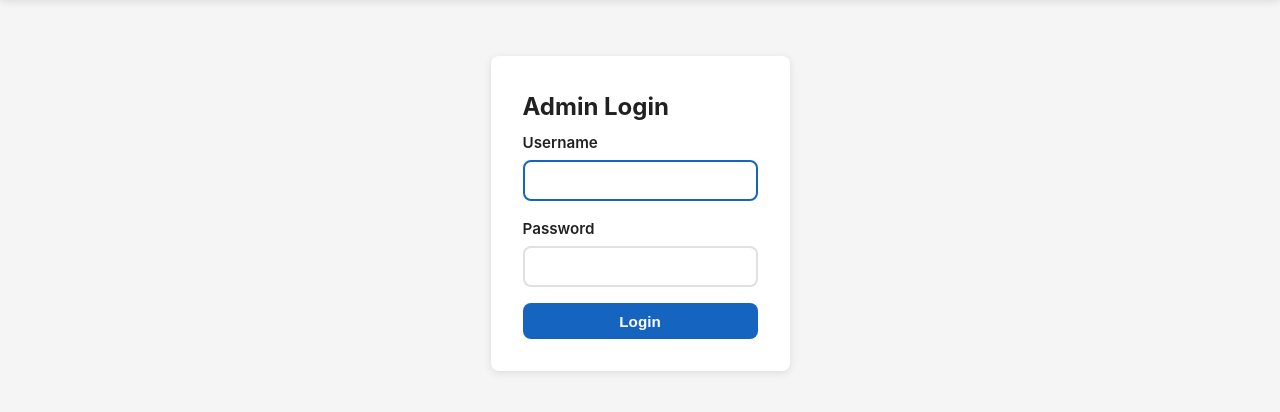
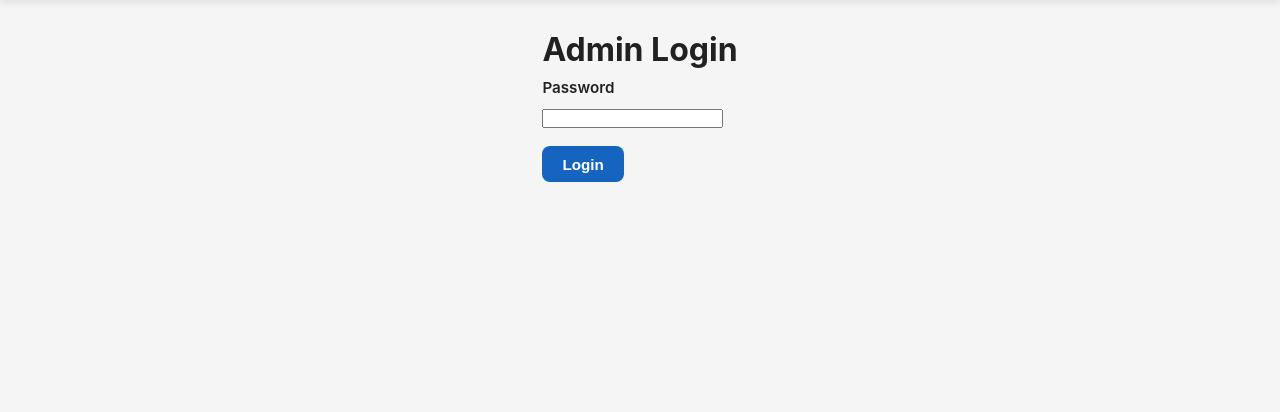
Before and after one commit to ccbractivix/splashpass, a Flask app: page /admin/login in a window 1280 px wide. Shown: the part 80-492 px from the top of the page. Run offline with Flask 3, Linux system fonts and the light colour scheme.

Commit message:
Update login.html

```diff
--- a/templates/admin/login.html
+++ b/templates/admin/login.html
@@ -1,20 +1,14 @@
 {% extends "base.html" %}
-
 {% block title %}Admin Login{% endblock %}
-
 {% block content %}
-<div class="form-card" style="max-width: 400px; margin: 2rem auto;">
-    <h2>Admin Login</h2>
-    <form method="POST">
-        <div class="form-group">
-            <label for="username">Username</label>
-            <input type="text" id="username" name="username" required class="form-input" autofocus>
-        </div>
+<div class="login-form">
+    <h1>Admin Login</h1>
+    <form method="POST" action="{{ url_for('admin_login') }}">
         <div class="form-group">
             <label for="password">Password</label>
-            <input type="password" id="password" name="password" required class="form-input">
+            <input type="password" id="password" name="password" required>
         </div>
-        <button type="submit" class="btn btn-primary" style="width:100%;">Login</button>
+        <button type="submit" class="btn btn-primary">Login</button>
     </form>
 </div>
 {% endblock %}
```
